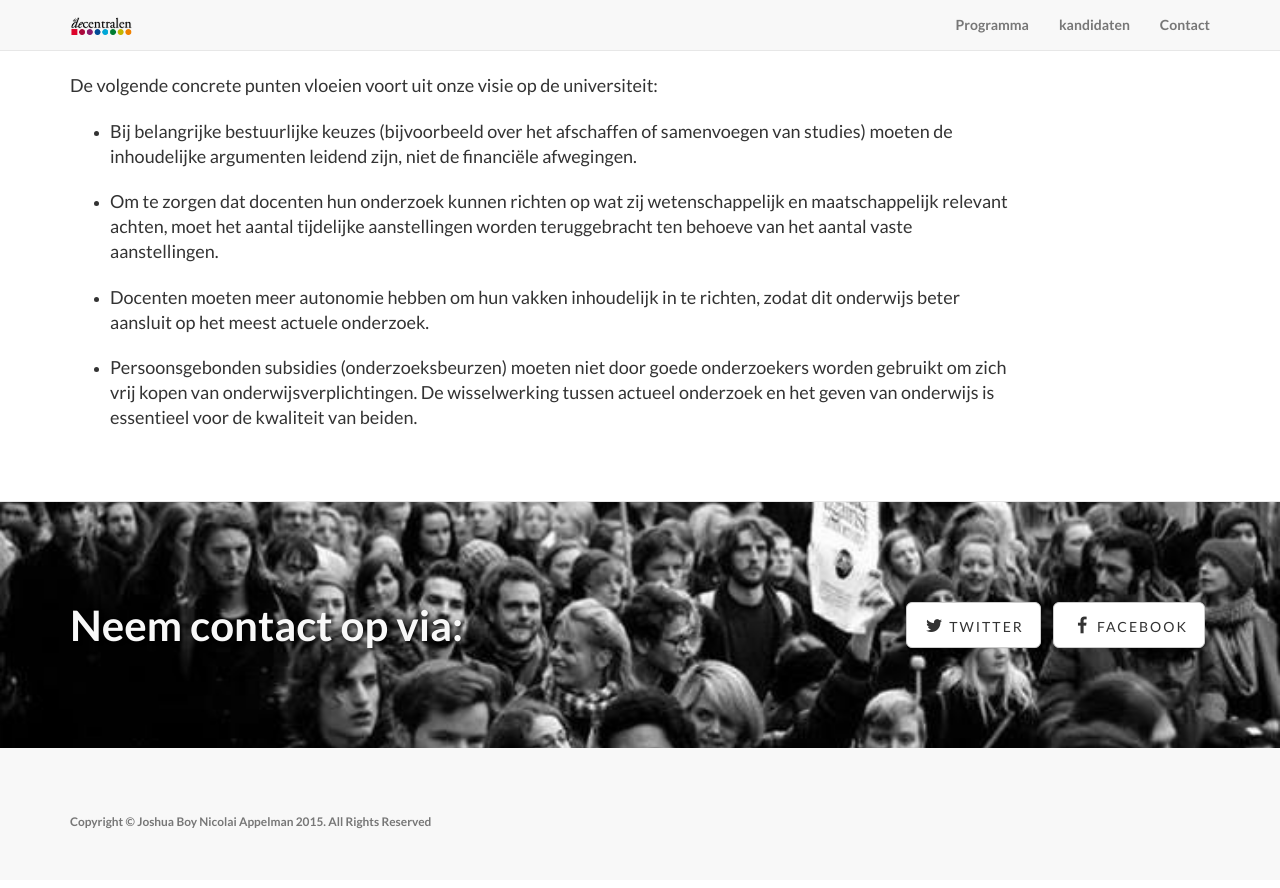
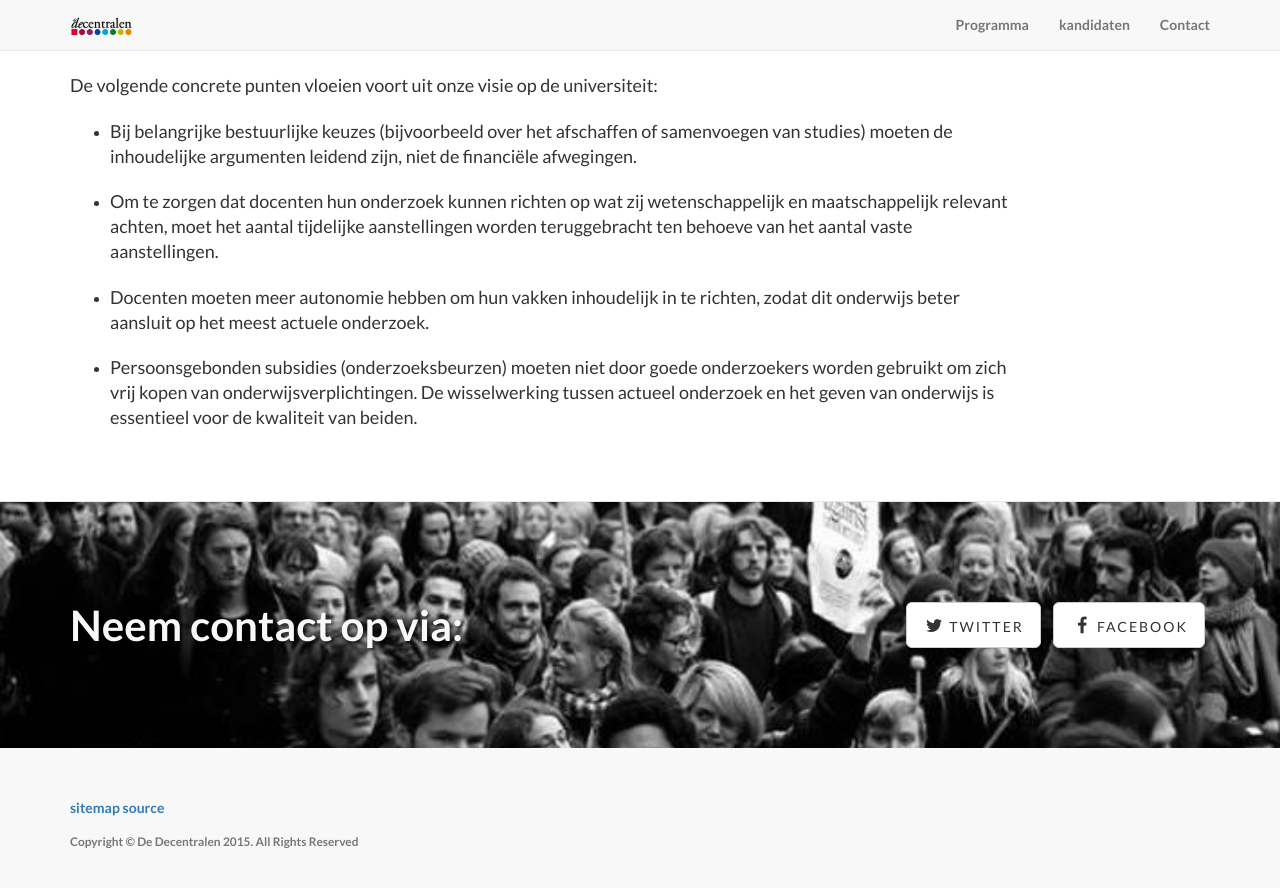
Before and after one commit to DeDecentralen/DeDecentralen.github.io, a Jekyll site: the page built from index.md, in a window 1280 px wide and 900 px high, scrolled down 5978 px. Shown: the top 888 px of the window. Built offline with Jekyll 4.4.1, drawn with Linux system fonts in a browser that asks for light colours.

Commit message:
Updates footer.

```diff
--- a/_includes/bottom.html
+++ b/_includes/bottom.html
@@ -27,7 +27,9 @@
       <div class="container">
         <div class="row">
           <div class="col-lg-12">
-            <p class="copyright text-muted small">Copyright &copy; Joshua Boy Nicolai Appelman 2015. All Rights Reserved</p>
+            <a href="/sitemap.xml">sitemap</a>
+            <a href="https://github.com/DeDecentralen/DeDecentralen.github.io">source</a>
+            <p class="copyright text-muted small">Copyright &copy; De Decentralen 2015. All Rights Reserved</p>
           </div>
         </div>
       </div>
```
